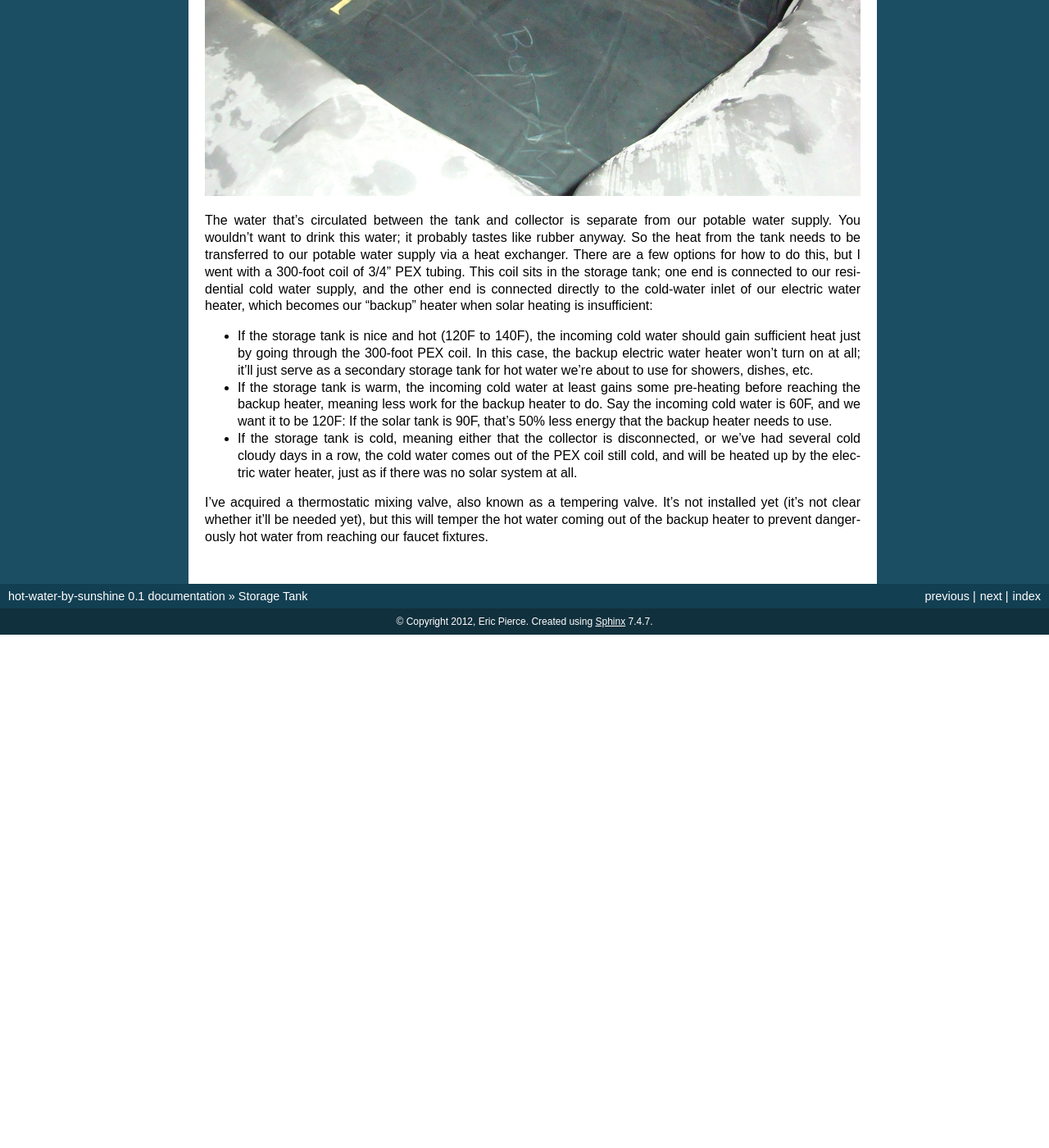
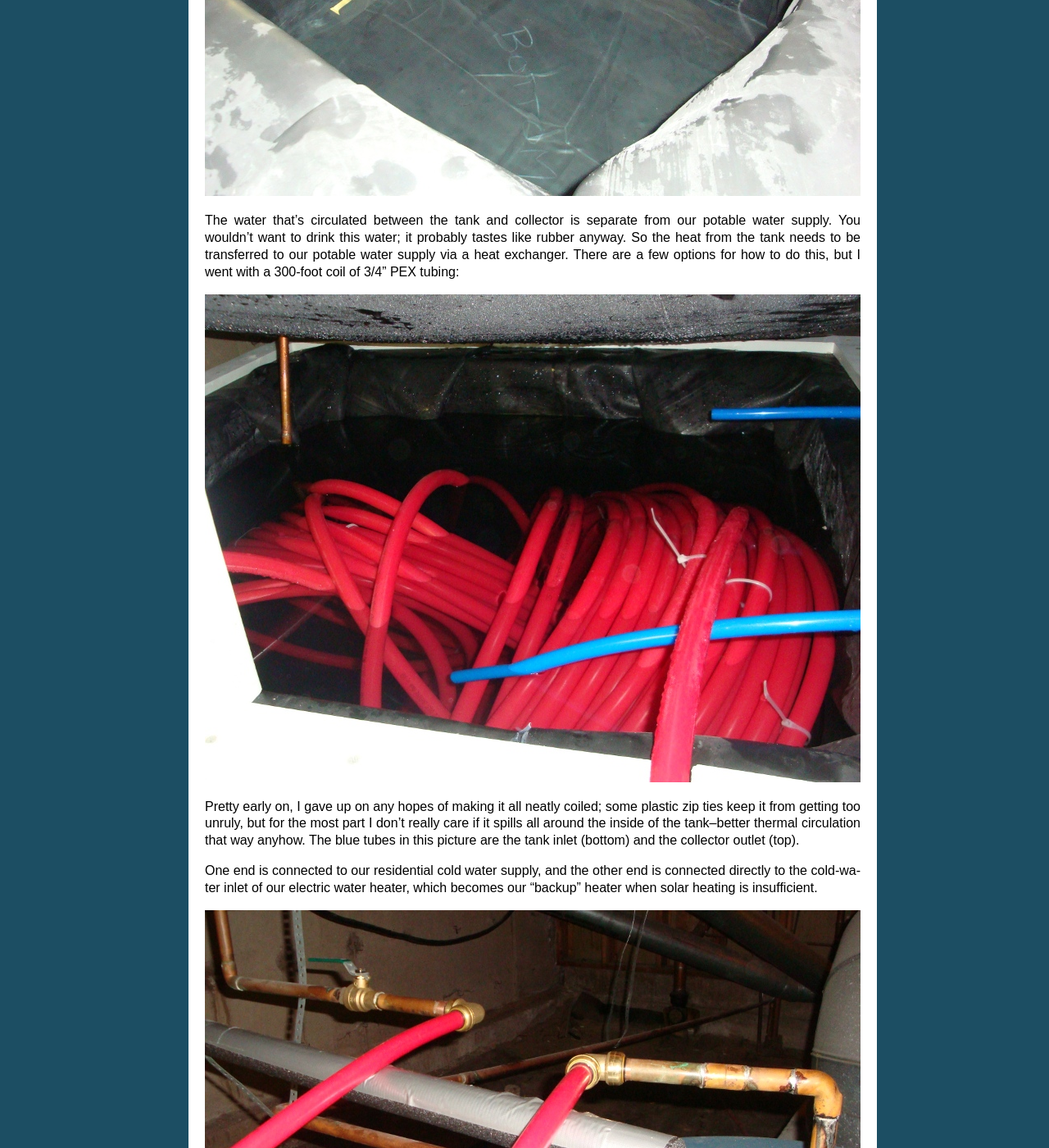
Before and after one commit to wapcaplet/hot-water-by-sunshine, a Sphinx documentation site: the page built from docs/tank.rst, in a window 1280 px wide and 1400 px high, scrolled down 2050 px. Shown: the whole window at 82% size. Built offline with Sphinx 7.4.7, drawn with Linux system fonts in a browser that asks for light colours; before the commit the page ends 2824 px from its top, so only the background shows below that; some of the changed text lies outside the part shown.

Commit message:
Finish up and add remaining pictures

```diff
--- a/docs/controller.rst
+++ b/docs/controller.rst
@@ -20,6 +20,11 @@ from the bottom of the tank, but the pump just didn't have enough juice to pull
 the water all the way up and over the top edge of the tank that way. Moving the
 inlet to the top of the tank, and locating the pump all the way at the bottom
 seems to have solved these problems.
+
+The pump didn't come with a mounting bracket, so I just used a C-shaped plumbing
+clamp to hold it down on one side:
+
+.. image:: images/pump_connection.jpg
 
 So you've got a pump, but when should you turn it on? You could put a
 thermometer in the collector, and manually switch on the pump when it's sunny.
--- a/docs/tank.rst
+++ b/docs/tank.rst
@@ -46,10 +46,23 @@ The water that's circulated between the tank and collector is separate from our
 potable water supply. You wouldn't want to drink this water; it probably tastes
 like rubber anyway. So the heat from the tank needs to be transferred to our
 potable water supply via a heat exchanger. There are a few options for how to do
-this, but I went with a 300-foot coil of 3/4" PEX tubing. This coil sits in the
-storage tank; one end is connected to our residential cold water supply, and the
-other end is connected directly to the cold-water inlet of our electric water
-heater, which becomes our "backup" heater when solar heating is insufficient:
+this, but I went with a 300-foot coil of 3/4" PEX tubing:
+
+.. image:: images/heat_exchanger.jpg
+
+Pretty early on, I gave up on any hopes of making it all neatly coiled; some
+plastic zip ties keep it from getting too unruly, but for the most part I don't
+really care if it spills all around the inside of the tank--better thermal
+circulation that way anyhow. The blue tubes in this picture are the tank inlet
+(bottom) and the collector outlet (top).
+
+One end is connected to our residential cold water supply, and the other end is
+connected directly to the cold-water inlet of our electric water heater, which
+becomes our "backup" heater when solar heating is insufficient.
+
+.. image:: images/heat_exchanger_connection.jpg
+
+This should be a no-maintenance arrangement:
 
 - If the storage tank is nice and hot (120F to 140F), the incoming cold water
   should gain sufficient heat just by going through the 300-foot PEX coil. In
@@ -70,3 +83,7 @@ I've acquired a thermostatic mixing valve, also known as a tempering valve. It's
 not installed yet (it's not clear whether it'll be needed yet), but this will
 temper the hot water coming out of the backup heater to prevent dangerously hot
 water from reaching our faucet fixtures.
+
+And just for fun, I give you: Thermal Accumulation Reservoir, Done In Style:
+
+.. image:: images/tardis.jpg
```
Also changed, not shown: docs/collector.rst (+10 -0 lines), docs/images/collector_hinge.jpg (added), docs/images/finished_collector.jpg (added), docs/images/heat_exchanger.jpg (added), docs/images/heat_exchanger_connection.jpg (added), docs/images/pump_connection.jpg (added), docs/images/tardis.jpg (added), 1 other file.
